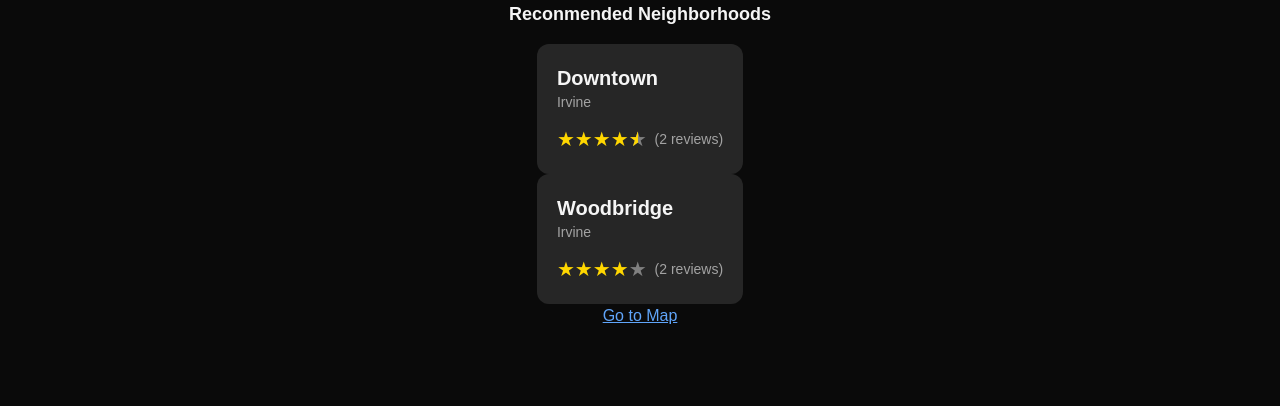
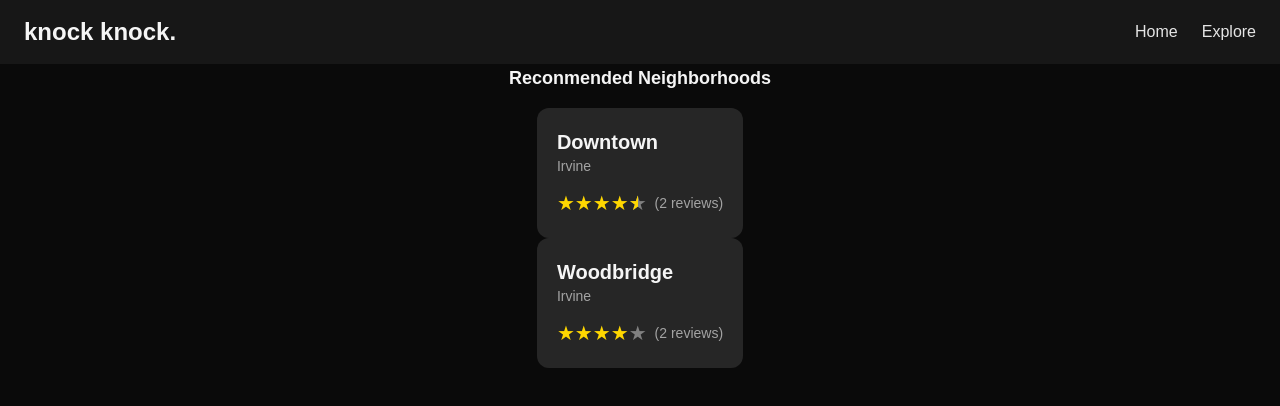
Before and after one commit to cemyildiz0/knockknock, a Next.js app: page / in a window 1280 px wide. Shown: the top 406 px of the page. Built offline with nearby package versions, Linux system fonts and the light colour scheme.

Commit message:
added navbar

```diff
--- a/src/app/layout.tsx
+++ b/src/app/layout.tsx
@@ -1,6 +1,8 @@
 import type { Metadata } from "next";
 import localFont from "next/font/local";
 import "./globals.css";
+import Navbar from "@/components/Navbar";
+
 
 const geistSans = localFont({
   src: "./fonts/GeistVF.woff",
@@ -25,9 +27,11 @@ export default function RootLayout({
 }>) {
   return (
     <html lang="en">
+
       <body
         className={`${geistSans.variable} ${geistMono.variable} antialiased`}
       >
+        <Navbar />
         {children}
       </body>
     </html>
--- a/src/app/page.tsx
+++ b/src/app/page.tsx
@@ -25,10 +25,6 @@ export default function Home() {
           />
         ))}
       </div>
-
-      <Link href="/mapOverview" className="text-blue-400 underline">
-        Go to Map
-    </Link>
     </div>
 
 
--- /dev/null
+++ b/src/components/Navbar.tsx
@@ -0,0 +1,22 @@
+"use client";
+
+import Link from "next/link";
+
+export default function Navbar() {
+  return (
+    <nav className="bg-neutral-900 text-neutral-100 px-6 py-4 flex items-center justify-between">
+      <div className="text-2xl font-bold">
+        <Link href="/">knock knock.</Link>
+      </div>
+
+      <div className="space-x-6 text-neutral-200">
+        <Link href="/" className="hover:text-white transition">
+          Home
+        </Link>
+        <Link href="/mapOverview" className="hover:text-white transition">
+          Explore
+        </Link>
+      </div>
+    </nav>
+  );
+}
```
